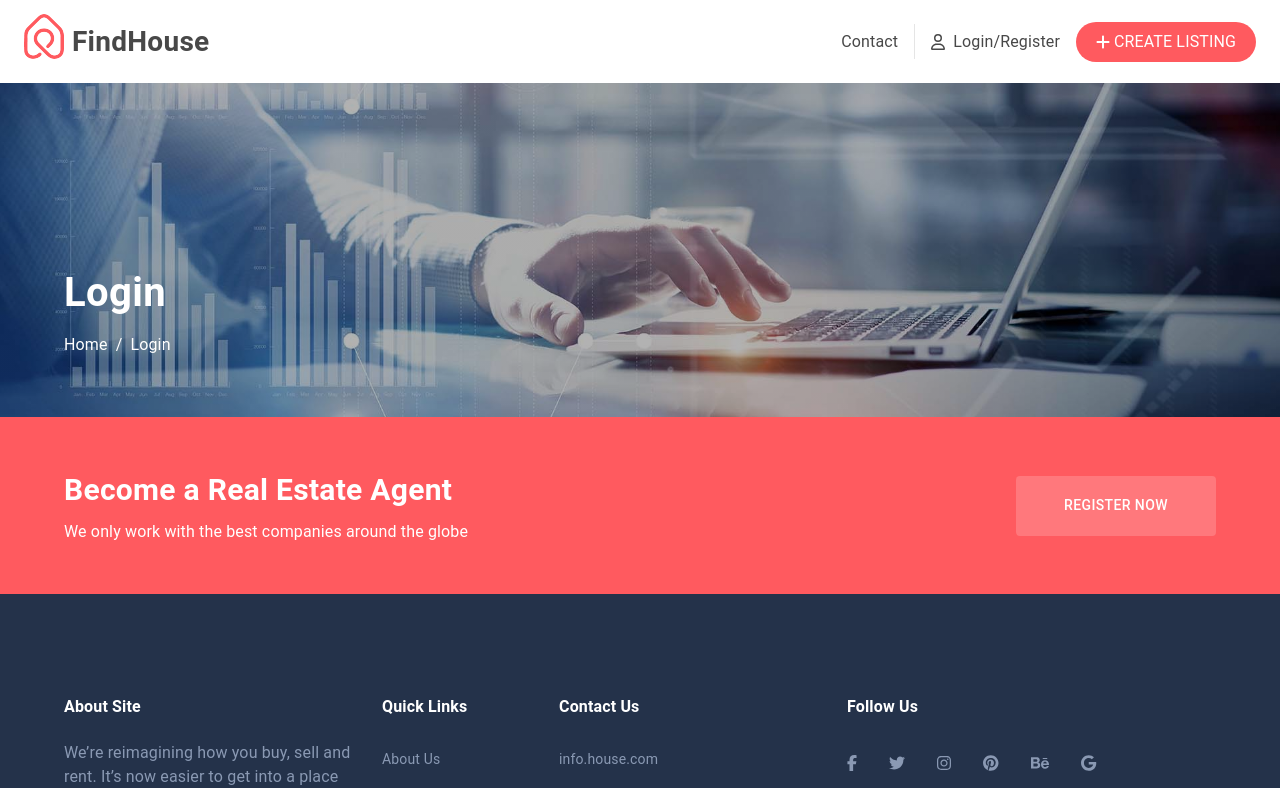
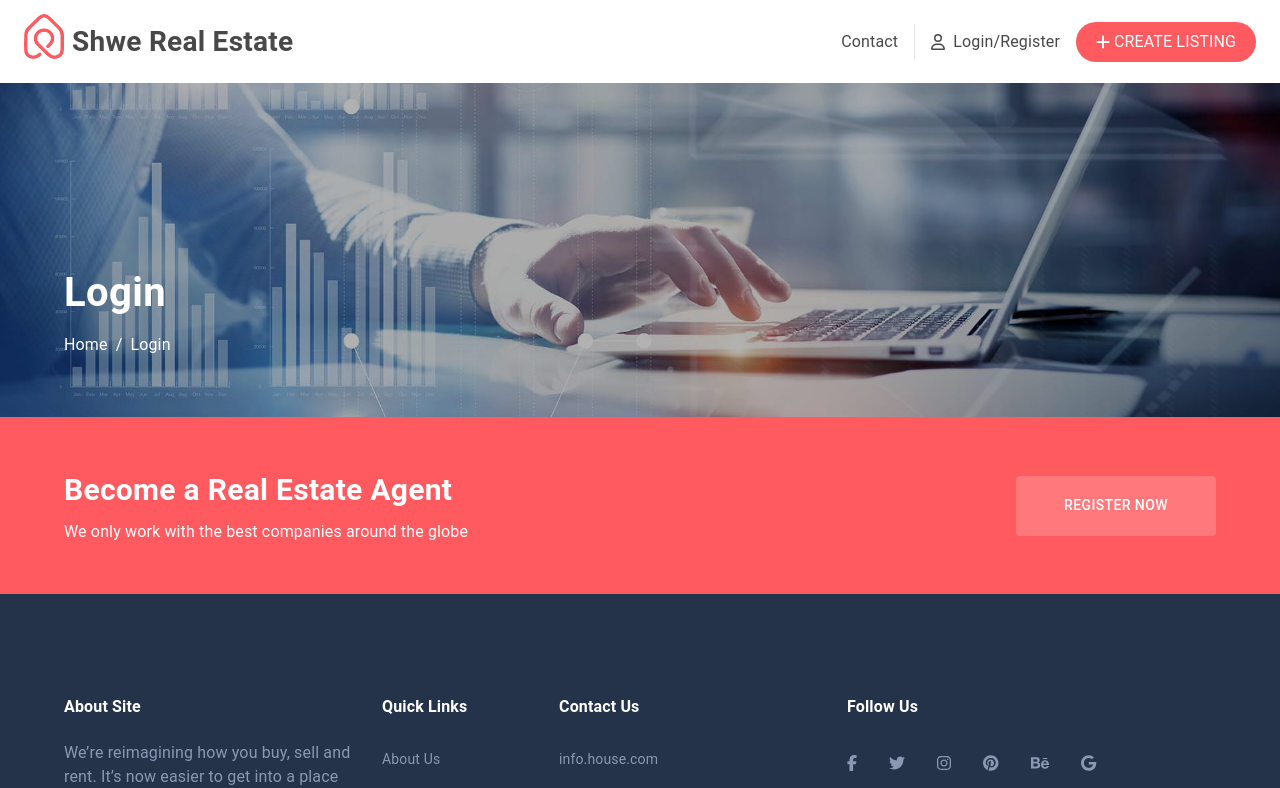
Before and after one commit to zakumialexes/real-estate, a React (Create React App) app: page / in a window 1280 px wide. Shown: the top 788 px of the page. Built offline with nearby package versions, Linux system fonts and the light colour scheme.

Commit message:
Layout:Bug Fix

```diff
--- a/src/App.js
+++ b/src/App.js
@@ -8,7 +8,7 @@ import { Sidebar } from "./layout/navbar/navbar";
 function App() {
   const [openSidebar, setOpenSidebar] = useState(false);
   const style = {
-    marginLeft: "45vw",
+    marginLeft: "65vw",
     width: "100vw",
     overflow: "hidden",
     position: "fixed",
--- a/src/layout/navbar/navbar.jsx
+++ b/src/layout/navbar/navbar.jsx
@@ -66,7 +66,7 @@ const DesktopNav = ({ large }) => {
           fontSize="28px"
           color="#484848"
         >
-          FindHouse
+          Shwe Real Estate
         </Typography>
       </Box>
       {/* <Box sx={{ flex: 2, display: "flex", justifyContent: "end" }}>
@@ -137,7 +137,7 @@ export const Sidebar = ({ openSidebar }) => {
     <Box
       sx={{
         position: "fixed",
-        width: "45vw",
+        width: "65vw",
         height: "100vh",
         top: 0,
         left: 0,
@@ -206,7 +206,7 @@ const MobileNav = ({ setOpenSidebar, openSidebar }) => {
           zIndex: "1100",
           position: "fixed",
           top: 0,
-          left: openSidebar ? "45vw" : 0,
+          left: openSidebar ? "65vw" : 0,
         }}
       >
         <Stack
@@ -232,7 +232,7 @@ const MobileNav = ({ setOpenSidebar, openSidebar }) => {
               alt=""
             />
             <Typography component="h2" fontWeight="bold" fontSize="28px">
-              FindHouse
+              Shwe Real Estate
             </Typography>
           </Stack>
           <Box>
```
Also changed, not shown: src/layout/navbar/sidebar.jsx (deleted, +0 -7 lines).
